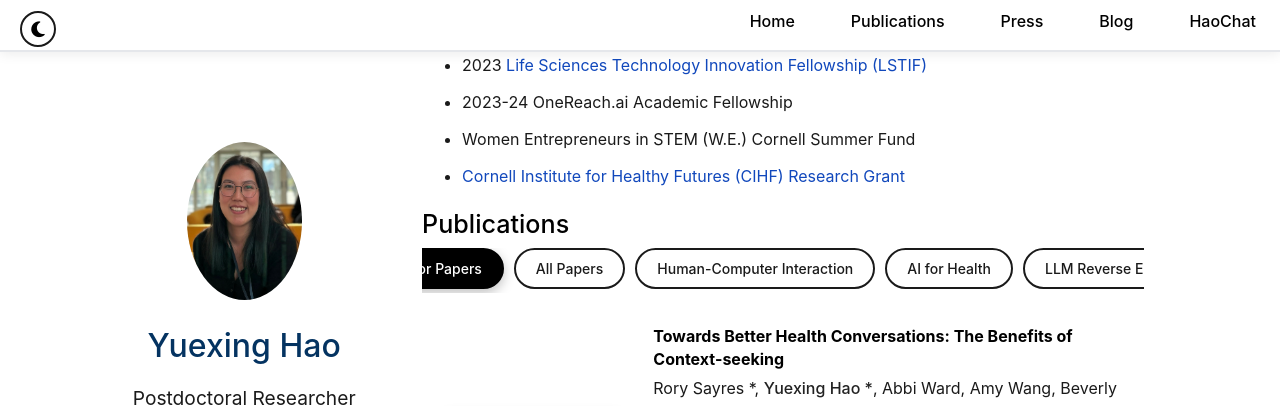
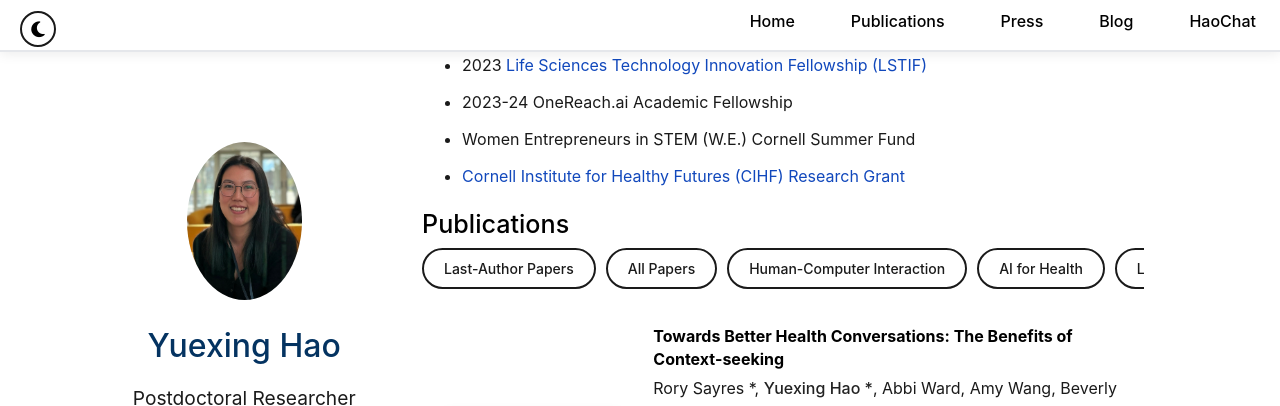
Before and after one commit to YuexingHao/Yuexing-Hao, a Jekyll site: the page built from index.md, in a window 1280 px wide and 900 px high, scrolled down 1373 px, cut to the strip 0-406 px from the top of the window. Built offline with Jekyll 4.4.1, drawn with Linux system fonts in a browser that asks for light colours; a style sheet for code colours, icons or effects is not loaded; our own code applies the rules of GitHub Pages for plain Markdown files.

Commit message:
Add last-author publications section and filter button.
Include last-author publication data and its teaser image in the Publications view.

Made-with: Cursor

```diff
--- a/_includes/publications.md
+++ b/_includes/publications.md
@@ -5,6 +5,7 @@
 <div class="pub-filter-buttons-wrap" style="margin: 25px 0 30px 0;">
   <div class="pub-filter-buttons">
     <button class="filter-btn active" data-filter="first-author">First-Author Papers</button>
+    <button class="filter-btn" data-filter="last-author">Last-Author Papers</button>
     <button class="filter-btn" data-filter="all">All Papers</button>
     <button class="filter-btn" data-filter="HCI">Human-Computer Interaction</button>
     <button class="filter-btn" data-filter="AI for Health">AI for Health</button>
@@ -158,6 +159,64 @@
       {% endif %}
       {% if link.page %}
       <a href="{{ link.page }}" class="btn btn-sm z-depth-0" role="button" target="_blank" title="Project Page"><i class="fas fa-globe"></i></a>
+      {% endif %}
+      {% if link.bibtex %}
+      <a href="{{ link.bibtex }}" class="btn btn-sm z-depth-0" role="button" target="_blank" title="BibTeX"><i class="fas fa-quote-left"></i></a>
+      {% endif %}
+      {% if link.notes %}
+      <strong> <i style="color:#e74d3c">{{ link.notes }}</i></strong>
+      {% endif %}
+      {% if link.others %}
+      {{ link.others }}
+      {% endif %}
+    </div>
+  </div>
+</div>
+</li>
+
+{% endfor %}
+
+{% for link in site.data.last_author_pub.main %}
+
+<li class="publication-item" data-category="{{ link.category }}" data-source="last_author_pub">
+<div class="pub-row">
+  <div class="col-sm-3 abbr" style="position: relative;padding-right: 15px;padding-left: 15px;">
+    {% if link.image %}
+    <img src="{{ link.image }}" class="teaser img-fluid z-depth-1" style="width=100;height=40%">
+    {% endif %}
+    {% if link.conference_short %}
+    <abbr class="badge">{{ link.conference_short }}</abbr>
+    {% endif %}
+  </div>
+  <div class="col-sm-9" style="position: relative;padding-right: 15px;padding-left: 20px;">
+      <div class="title"><a href="{{ link.pdf }}">{{ link.title }}</a></div>
+      <div class="author">{{ link.authors }}</div>
+      <div class="periodical"><em>{{ link.conference }}</em>
+      </div>
+    <div class="links">
+      {% if link.category %}
+        {% if link.category == "HCI" %}
+          <span class="category-badge" style="color: #6b7280; padding: 3px 10px 3px 4px; border-radius: 4px; font-size: 11px; font-weight: 500; margin-right: 8px; display: inline-flex; align-items: center; gap: 6px; background-color: #fafafa; border: 1px solid #e5e7eb;"><span style="width: 8px; height: 8px; border-radius: 50%; background-color: #0066cc; display: inline-block;"></span>HCI</span>
+        {% elsif link.category == "AI for Health" %}
+          <span class="category-badge" style="color: #6b7280; padding: 3px 10px 3px 4px; border-radius: 4px; font-size: 11px; font-weight: 500; margin-right: 8px; display: inline-flex; align-items: center; gap: 6px; background-color: #fafafa; border: 1px solid #e5e7eb;"><span style="width: 8px; height: 8px; border-radius: 50%; background-color: #22c55e; display: inline-block;"></span>AI for Health</span>
+        {% elsif link.category == "LLM Reverse Engineering" %}
+          <span class="category-badge" style="color: #6b7280; padding: 3px 10px 3px 4px; border-radius: 4px; font-size: 11px; font-weight: 500; margin-right: 8px; display: inline-flex; align-items: center; gap: 6px; background-color: #fafafa; border: 1px solid #e5e7eb;"><span style="width: 8px; height: 8px; border-radius: 50%; background-color: #a855f7; display: inline-block;"></span>LLM Reverse Engineering</span>
+        {% endif %}
+      {% endif %}
+      {% if link.pdf %}
+      <a href="{{ link.pdf }}" class="btn btn-sm z-depth-0" role="button" target="_blank" title="PDF"><i class="fas fa-file-pdf"></i></a>
+      {% endif %}
+      {% if link.code %}
+      <a href="{{ link.code }}" class="btn btn-sm z-depth-0" role="button" target="_blank" title="Code"><i class="fas fa-code"></i></a>
+      {% endif %}
+      {% if link.news %}
+      <a href="{{ link.news }}" class="btn btn-sm z-depth-0" role="button" target="_blank" title="News"><i class="fas fa-newspaper"></i></a>
+      {% endif %}
+      {% if link.page %}
+      <a href="{{ link.page }}" class="btn btn-sm z-depth-0" role="button" target="_blank" title="Project Page"><i class="fas fa-globe"></i></a>
+      {% endif %}
+      {% if link.data %}
+      <a href="{{ link.data }}" class="btn btn-sm z-depth-0" role="button" target="_blank" title="Dataset"><i class="fas fa-database"></i></a>
       {% endif %}
       {% if link.bibtex %}
       <a href="{{ link.bibtex }}" class="btn btn-sm z-depth-0" role="button" target="_blank" title="BibTeX"><i class="fas fa-quote-left"></i></a>
@@ -334,6 +393,13 @@ document.addEventListener('DOMContentLoaded', function() {
           } else {
             pub.classList.add('hidden');
           }
+        } else if (filter === 'last-author') {
+          // Show only publications from last_author_pub.yml
+          if (source === 'last_author_pub') {
+            pub.classList.remove('hidden');
+          } else {
+            pub.classList.add('hidden');
+          }
         } else if (filter === 'all') {
           // Show all publications
           pub.classList.remove('hidden');
```
Also changed, not shown: _data/last_author_pub.yml (added, +9 -0 lines), assets/img/publications/HRI.jpg (added).
